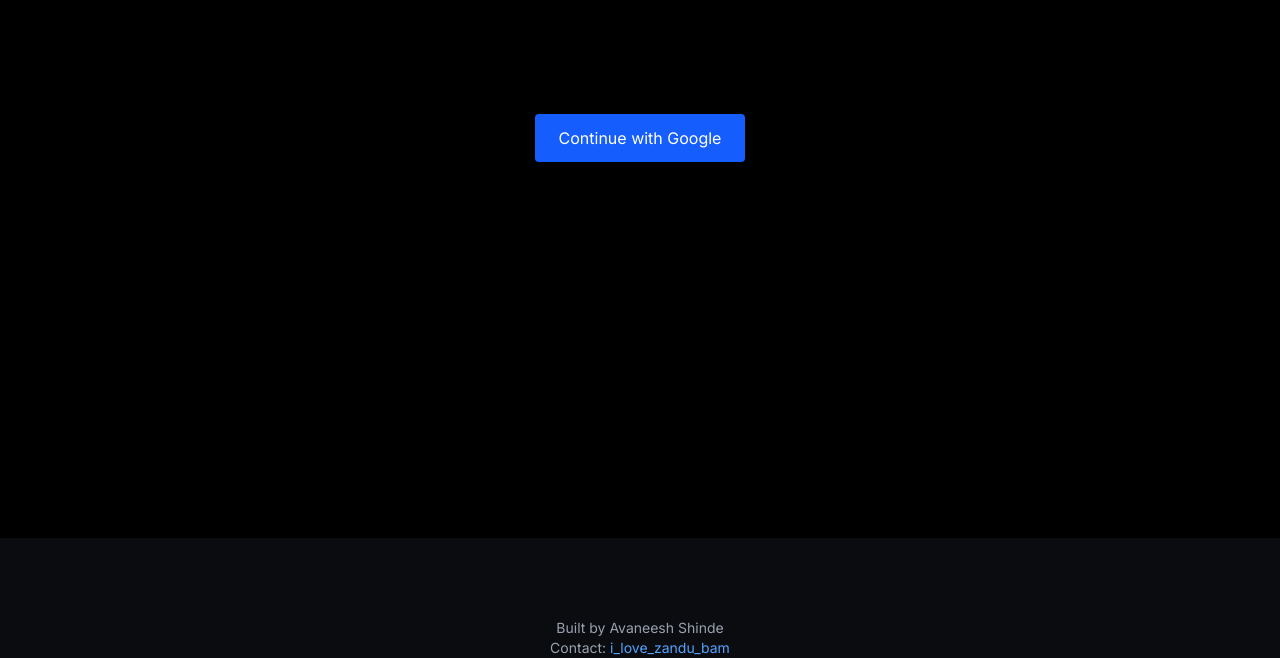
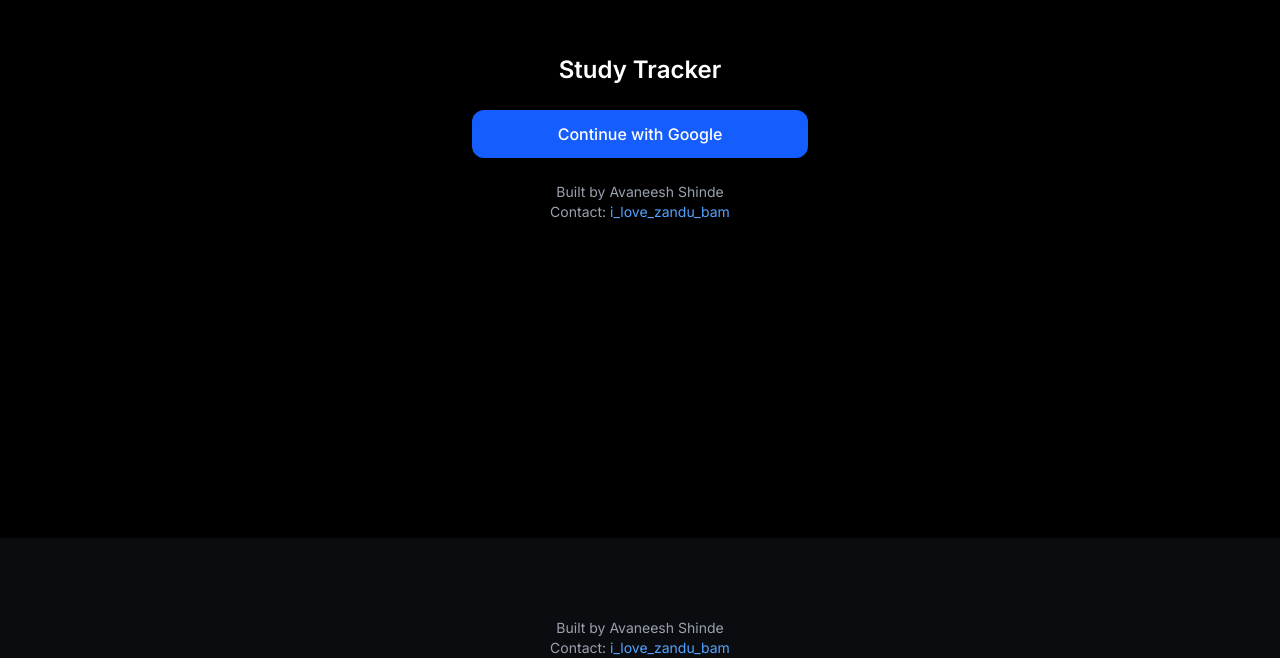
Before and after one commit to ava9eesh/study-tracker, a Next.js app: page / in a window 1280 px wide. Shown: the part 262-920 px from the top of the page. Built offline with nearby package versions, Linux system fonts and the light colour scheme; no server answers.

Commit message:
EVERYTHING BACK TO NORMAL

```diff
--- a/components/LoginGate.js
+++ b/components/LoginGate.js
@@ -1,11 +1,6 @@
 "use client";
 
-import {
-  GoogleAuthProvider,
-  signInWithRedirect,
-  getRedirectResult,
-  signOut
-} from "firebase/auth";
+import { GoogleAuthProvider, signInWithPopup, signOut } from "firebase/auth";
 import { auth } from "../utils/firebase";
 import Dashboard from "./Dashboard";
 import { useEffect, useState } from "react";
@@ -14,29 +9,37 @@
   const [user, setUser] = useState(null);
 
   useEffect(() => {
-    // 🔥 THIS FINALIZES REDIRECT LOGIN
-    getRedirectResult(auth)
-      .then(() => {})
-      .catch((err) => console.error(err));
-
     const unsub = auth.onAuthStateChanged(setUser);
     return () => unsub();
   }, []);
 
-  if (!user) {
-    return (
-      <div className="h-screen flex items-center justify-center bg-black">
+if (!user) {
+  return (
+    <div className="min-h-screen flex items-center justify-center bg-black">
+      <div className="w-full max-w-sm text-center space-y-6 px-6">
+
+        <h1 className="text-2xl font-semibold text-white">
+          Study Tracker
+        </h1>
+
         <button
-          onClick={() =>
-            signInWithRedirect(auth, new GoogleAuthProvider())
-          }
-          className="px-6 py-3 bg-blue-600 rounded text-white"
+          onClick={() => signInWithPopup(auth, new GoogleAuthProvider())}
+          className="w-full bg-blue-600 py-3 rounded-xl text-white font-medium hover:bg-blue-500 transition"
         >
           Continue with Google
         </button>
+
+        <p className="text-sm text-gray-400">
+          Built by Avaneesh Shinde
+          <br />
+          Contact: <span className="text-blue-400">i_love_zandu_bam</span>
+        </p>
+
       </div>
-    );
-  }
+    </div>
+  );
+}
+
 
   return (
     <>
```
